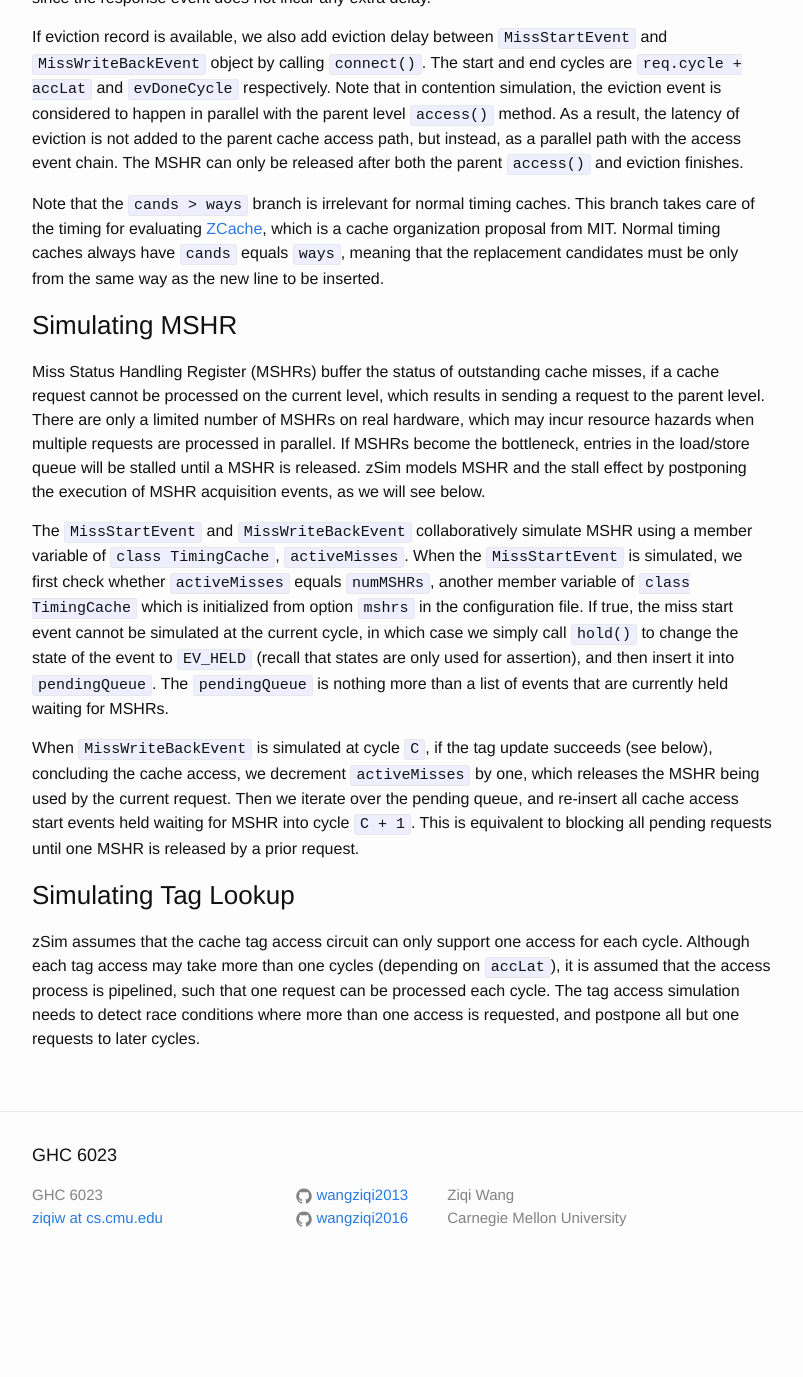
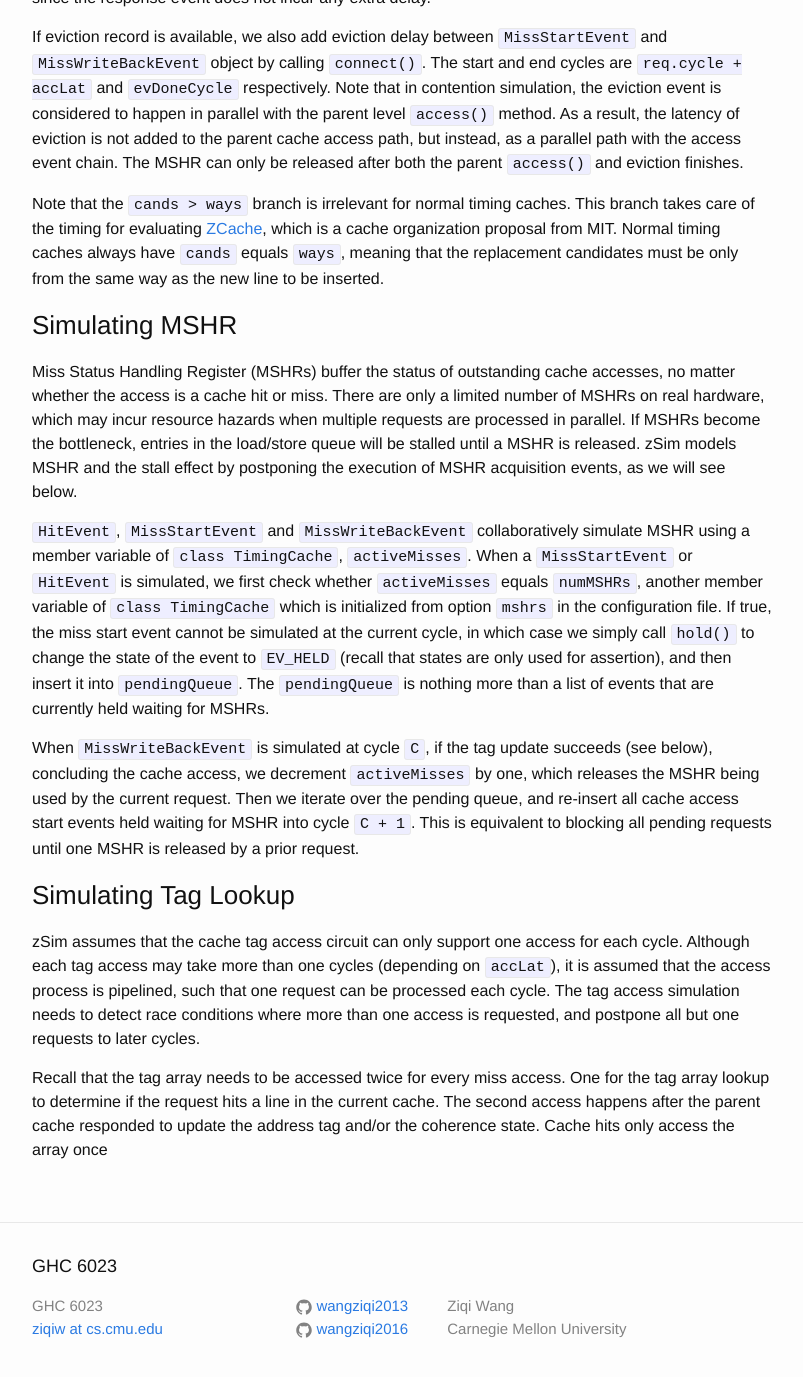
Before and after one commit to wangziqi2013/wangziqi2013.github.io, a Jekyll site: the page built from _posts/2019-01-22-understand-zsim-contention-sim.markdown, in a window 1280 px wide and 1400 px high, scrolled down 12175 px. Shown: the top 1377 px of the window, without its empty margins (238-1041 px from the left). Built offline with Jekyll 4.4.1, drawn with Linux system fonts in a browser that asks for light colours; before the commit the page ends 13464 px from its top, so only the background shows below that.

Commit message:
Small change

```diff
--- a/_posts/2019-01-22-understand-zsim-contention-sim.markdown
+++ b/_posts/2019-01-22-understand-zsim-contention-sim.markdown
@@ -451,14 +451,14 @@ be only from the same way as the new line to be inserted.
 
 ### Simulating MSHR
 
-Miss Status Handling Register (MSHRs) buffer the status of outstanding cache misses, if a cache request cannot be processed
-on the current level, which results in sending a request to the parent level. There are only a limited number of MSHRs
-on real hardware, which may incur resource hazards when multiple requests are processed in parallel. If MSHRs become the
-bottleneck, entries in the load/store queue will be stalled until a MSHR is released. zSim models MSHR and the stall
-effect by postponing the execution of MSHR acquisition events, as we will see below.
+Miss Status Handling Register (MSHRs) buffer the status of outstanding cache accesses, no matter whether the access is a
+cache hit or miss. There are only a limited number of MSHRs on real hardware, which may incur resource hazards when multiple
+requests are processed in parallel. If MSHRs become the bottleneck, entries in the load/store queue will be stalled until
+a MSHR is released. zSim models MSHR and the stall effect by postponing the execution of MSHR acquisition events, as we
+will see below.
 
-The `MissStartEvent` and `MissWriteBackEvent` collaboratively simulate MSHR using a member variable of `class TimingCache`,
-`activeMisses`. When the `MissStartEvent` is simulated, we first check whether `activeMisses` equals `numMSHRs`,
+`HitEvent`, `MissStartEvent` and `MissWriteBackEvent` collaboratively simulate MSHR using a member variable of `class TimingCache`,
+`activeMisses`. When a `MissStartEvent` or `HitEvent` is simulated, we first check whether `activeMisses` equals `numMSHRs`,
 another member variable of `class TimingCache` which is initialized from option `mshrs` in the configuration file. If true,
 the miss start event cannot be simulated at the current cycle, in which case we simply call `hold()` to change the state
 of the event to `EV_HELD` (recall that states are only used for assertion), and then insert it into `pendingQueue`. The
@@ -475,3 +475,7 @@ zSim assumes that the cache tag access circuit can only support one access for e
 take more than one cycles (depending on `accLat`), it is assumed that the access process is pipelined, such that one
 request can be processed each cycle. The tag access simulation needs to detect race conditions where more than one
 access is requested, and postpone all but one requests to later cycles.
+
+Recall that the tag array needs to be accessed twice for every miss access. One for the tag array lookup to determine if
+the request hits a line in the current cache. The second access happens after the parent cache responded to update
+the address tag and/or the coherence state. Cache hits only access the array once
```
